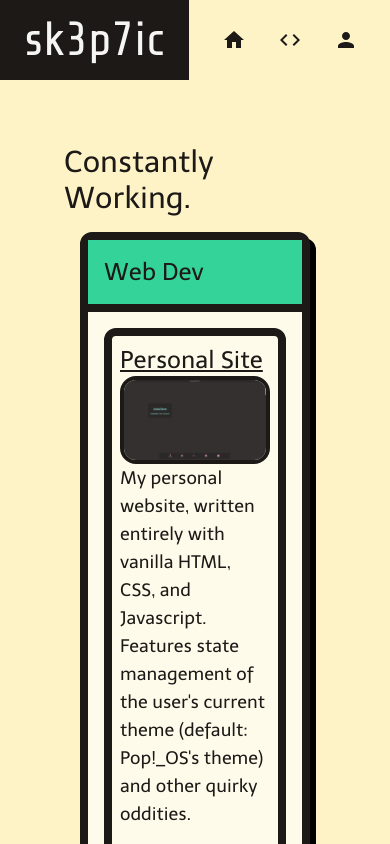
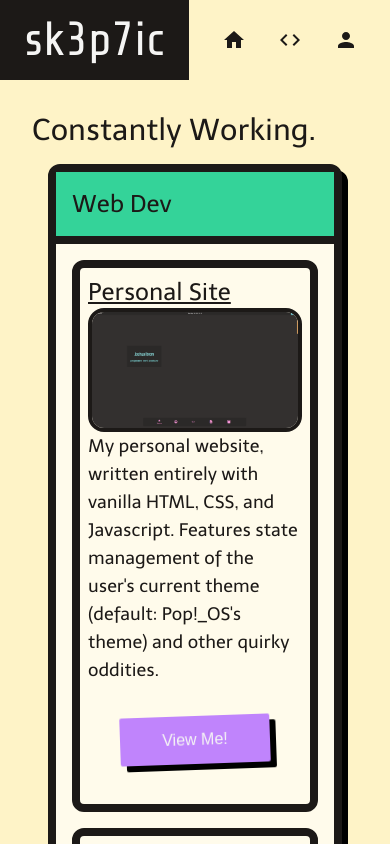
Before and after one commit to sk3p7ic/sk3p7ic-site, a React (Create React App) app: page /projects in a window 390 px wide. Shown: the top 844 px of the page. Built offline with nearby package versions, Linux system fonts and the light colour scheme; a web font is replaced by a local one.

Commit message:
Changed projects page responsiveness

```diff
--- a/src/pages/projects/Projects.js
+++ b/src/pages/projects/Projects.js
@@ -3,7 +3,7 @@ import { ProjectCard } from "./project-card/ProjectCard";
 
 export const ProjectsPage = () => {
   return (
-    <div className="flex-grow w-full h-full p-16 xl:px-32 xl:py-12 flex flex-col">
+    <div className="flex-grow w-full h-full p-8 md:p-16 xl:px-32 xl:py-12 flex flex-col">
       <h1 className="font-telex text-3xl lg:text-6xl">Constantly Working.</h1>
       <div className="p-4 flex-grow flex">
         <CardGroup title="Web Dev">
```
